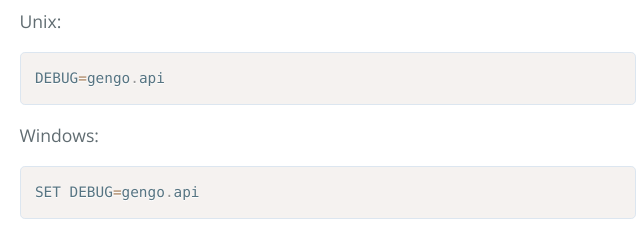
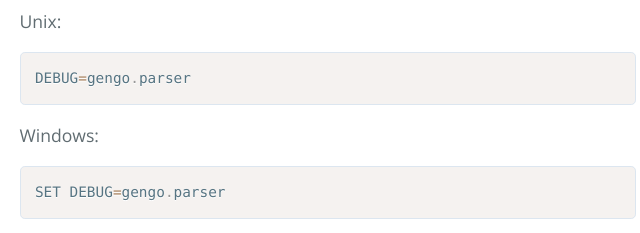
Before and after one commit to gengojs/gengojs-default-parser, a plain HTML site: page index.html in a window 1280 px wide. Shown: the part 3671-3904 px from the top of the page, 420-1060 px from the left. Drawn offline with nearby package versions, Linux system fonts and the light colour scheme.

Commit message:
Update 2015-10-07T03:55:45.848Z

```diff
--- a/index.html
+++ b/index.html
@@ -150,10 +150,10 @@ __('You have {n, plural, =0 {no photos.}=1 {one photo.}other {# photos.}}', {par
 </code></pre>
 <h2>Debug</h2>
 <p>Unix:</p>
-<pre><code class="language-bash">DEBUG=gengo.api
+<pre><code class="language-bash">DEBUG=gengo.parser
 </code></pre>
 <p>Windows:</p>
-<pre><code class="language-bash">SET DEBUG=gengo.api
+<pre><code class="language-bash">SET DEBUG=gengo.parser
 </code></pre>
 <p>See <a href="https://github.com/gengojs/gengojs-debug">gengojs-debug</a> for usage.</p>
 </section>
```
